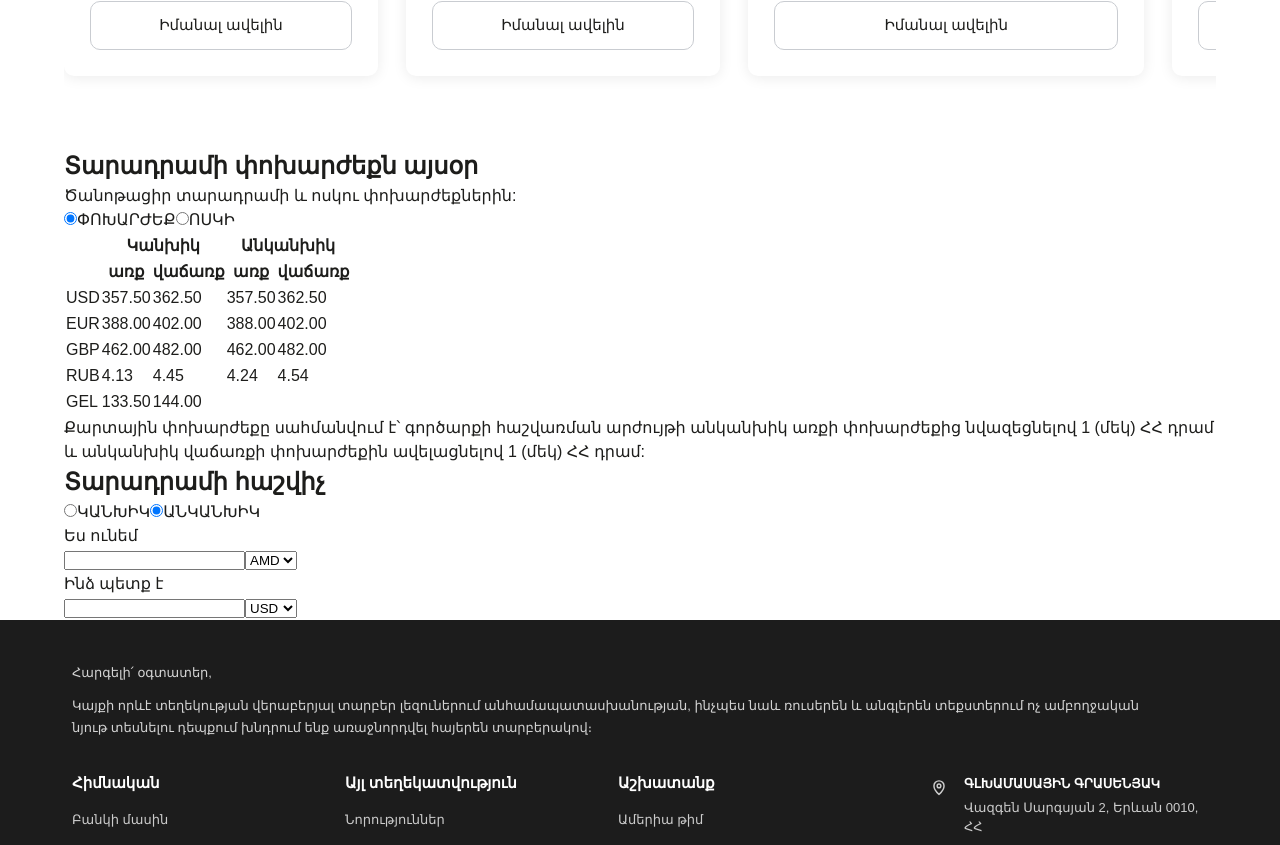
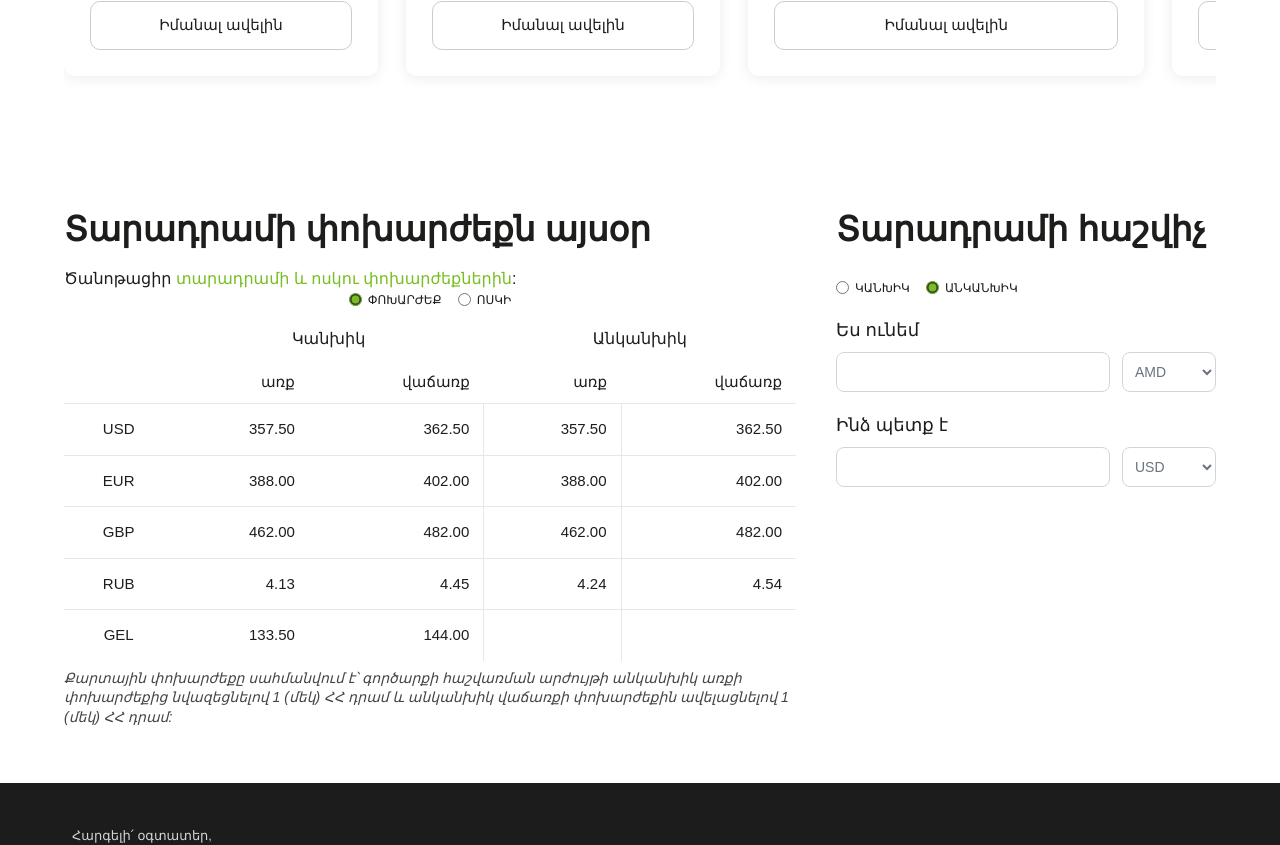
Before and after one commit to Artur-2013/AmeriaBank, a React (Vite) app: page / in a window 1280 px wide. Shown: the part 2755-3600 px from the top of the page. Built offline with nearby package versions, Linux system fonts and the light colour scheme.

Commit message:
glxavor.css

```diff
--- a/src/pages/Glxavor.css
+++ b/src/pages/Glxavor.css
@@ -467,3 +467,78 @@
 }
 .glxavor-page a.gl-offer__btn:hover { background: #1d1d1b; border-color: #1d1d1b; color: #fff; }
 .glxavor-page a.gl-offer__btn:focus-visible { outline: 3px solid #1d1d1b; outline-offset: 3px; }
+/* Տարադրամի փոխարժեք + հաշվիչ */
+.gl-fx {
+  display: grid;
+  grid-template-columns: 1fr 380px;
+  gap: 40px;
+  padding-top: 56px;
+  padding-bottom: 56px;
+}
+.gl-fx h2 { font-size: 34px; font-weight: 600; margin: 0 0 12px; }
+
+.gl-fx__sub { font-size: 16px; margin: 0 0 16px; }
+.glxavor-page .gl-fx__sub a { color: #78be20; }
+.glxavor-page .gl-fx__sub a:hover { text-decoration: underline; }
+
+.gl-fx__radios {
+  display: flex;
+  gap: 16px;
+  margin: 24px 0 8px;
+}
+.gl-fx__radios--center { justify-content: center; margin-top: 0; }
+.gl-fx__radios label {
+  display: flex;
+  align-items: center;
+  gap: 6px;
+  font-size: 12px;
+  cursor: pointer;
+}
+.gl-fx__radios input { accent-color: #78be20; margin: 0; }
+
+/* Աղյուսակ */
+.gl-fx__table { width: 100%; border-collapse: collapse; font-size: 15px; }
+.gl-fx__table th { font-weight: 400; padding: 10px 14px; text-align: right; }
+.gl-fx__table thead tr:first-child th { text-align: center; font-size: 16px; }
+.gl-fx__table tbody td {
+  padding: 14px;
+  text-align: right;
+  border-top: 1px solid #e5e7eb;
+}
+.gl-fx__table tbody td:first-child { text-align: center; }
+.gl-fx__table tbody td:nth-child(3) { border-right: 1px solid #e5e7eb; }
+.gl-fx__table tbody td:nth-child(5) { border-left: 1px solid #e5e7eb; }
+
+.gl-fx__empty { padding: 24px 0; text-align: center; color: #6b7280; }
+
+.glxavor-page .gl-fx__note {
+  margin: 8px 0 0;
+  font-size: 14px;
+  font-style: italic;
+  line-height: 1.4;
+  color: #444;
+}
+
+/* Հաշվիչ */
+.gl-fx__label { display: block; margin: 20px 0 8px; font-size: 18px; font-weight: 500; }
+.gl-fx__row { display: flex; gap: 12px; }
+
+.gl-fx__input,
+.gl-fx__select {
+  height: 40px;
+  border: 1px solid #d1d5db;
+  border-radius: 8px;
+  background: #fff;
+  font-size: 14px;
+  color: #1d1d1b;
+}
+.gl-fx__input { flex: 1; min-width: 0; padding: 0 12px; }
+.gl-fx__select { width: 94px; padding: 0 8px; color: #6b7280; }
+.gl-fx__input:focus,
+.gl-fx__select:focus { outline: 2px solid #78be20; outline-offset: 1px; }
+
+@media (max-width: 900px) {
+  .gl-fx { grid-template-columns: 1fr; }
+  .gl-fx__table { font-size: 13px; }
+  .gl-fx__table th, .gl-fx__table tbody td { padding: 10px 6px; }
+}
```
